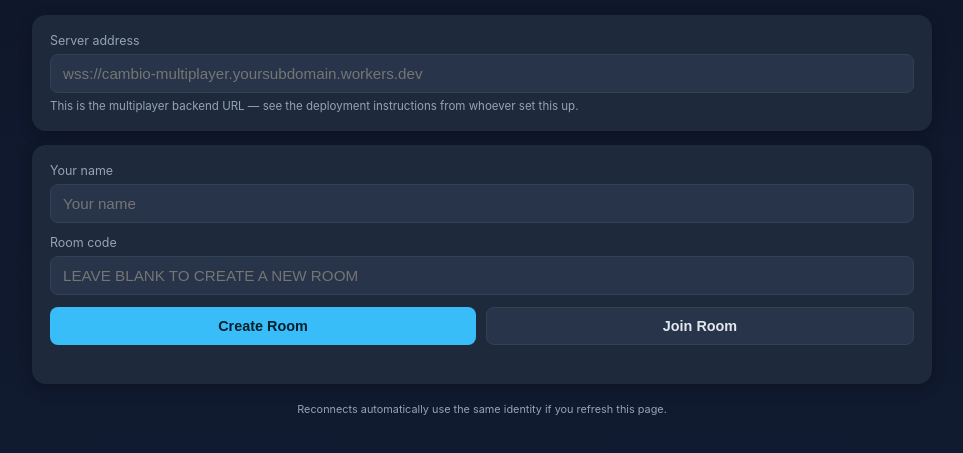
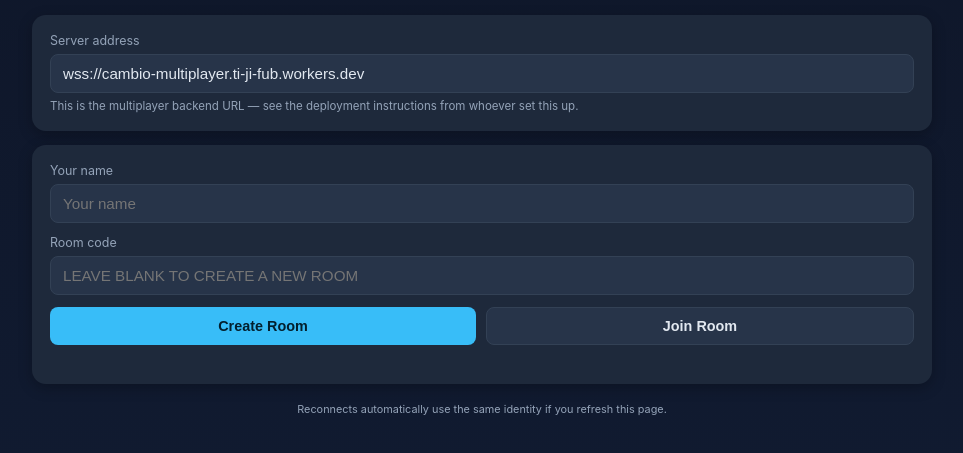
Before and after one commit to tijifub/cambio-score-tiji, a plain HTML site: page multiplayer.html in a window 1280 px wide. Shown: the part 75-528 px from the top of the page, without its empty margins (158-1121 px from the left). Drawn offline with Linux system fonts and the light colour scheme.

Commit message:
Default multiplayer server to deployed Worker

```diff
--- a/multiplayer.html
+++ b/multiplayer.html
@@ -126,7 +126,7 @@
   <div id="connectScreen">
     <div class="card">
       <label>Server address</label>
-      <input type="text" id="serverUrl" placeholder="wss://cambio-multiplayer.yoursubdomain.workers.dev">
+      <input type="text" id="serverUrl" placeholder="wss://cambio-multiplayer.ti-ji-fub.workers.dev">
       <div class="muted" style="font-size:0.72rem;margin-top:6px;">This is the multiplayer backend URL — see the deployment instructions from whoever set this up.</div>
     </div>
     <div class="card">
@@ -309,7 +309,8 @@
   }
 
   /* ---------- Persisted fields ---------- */
-  serverUrlInput.value = localStorage.getItem(LS_SERVER_KEY) || "";
+  const DEFAULT_SERVER = "wss://cambio-multiplayer.ti-ji-fub.workers.dev";
+  serverUrlInput.value = localStorage.getItem(LS_SERVER_KEY) || DEFAULT_SERVER;
   playerNameInput.value = localStorage.getItem(LS_NAME_KEY) || "";
 
   /* ---------- Connection ---------- */
```
